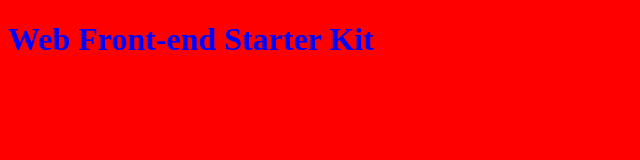
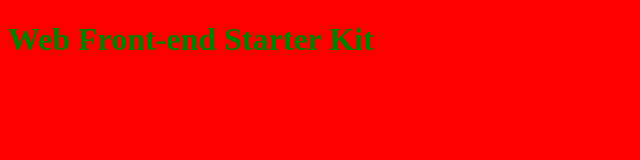
Before and after one commit to neralt/web-start-with-npm-script, a website with bundled scripts: page src/assets/index.html in a window 1280 px wide. Shown: the whole page, without its empty margins (0-640 px from the left). Built offline with nearby package versions, Linux system fonts and the light colour scheme.

Commit message:
圧縮をreleaseに入れた

```diff
--- a/package.json
+++ b/package.json
@@ -50,7 +50,7 @@
     "watch:js": "watchify ./src/js/App.js -v -o \"exorcist ./src/assets/bundle.js.map > ./src/assets/bundle.js\" -d",
     "watch:server": "browser-sync start --server ./ --startPath src/assets/",
     "watch": "npm-run-all -p watch:css watch:js watch:server",
-    "release:css": "node-sass ./src/sass/screen.sass -o ./dist/",
+    "release:css": "node-sass ./src/sass/screen.sass -o ./dist/ --output-style compressed",
     "release:js": "cross-env NODE_ENV=production browserify ./src/js/App.js | uglifyjs -c warnings=false -m > ./dist/bundle.js",
     "release:clean": "rimraf ./dist",
     "release:copy": "cpx \"./src/assets/**/!(*.js|*.css|*.map)\" ./dist",
--- /dev/null
+++ b/src/sass/include/_module.sass
@@ -0,0 +1,2 @@
+h1
+  color: green
--- a/src/sass/include/module.sass
+++ /dev/null
@@ -1,2 +0,0 @@
-h1
-  color: blue
```
Also changed, not shown: src/assets/screen.css.
